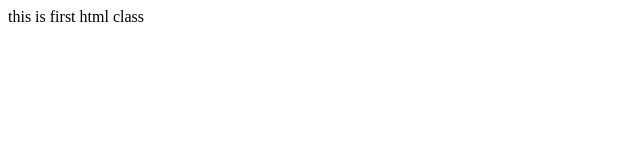
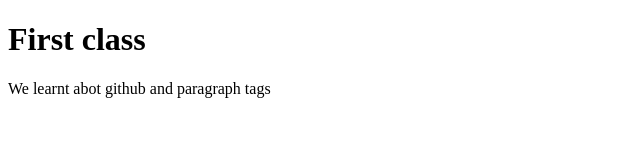
Before and after one commit to sanjaysubba/web-dev-class, a plain HTML site: page index.html in a window 1280 px wide. Shown: the whole page, without its empty margins (0-640 px from the left). Drawn offline with Linux system fonts and the light colour scheme.

Commit message:
first-class:: First class changes updat

```diff
--- a/index.html
+++ b/index.html
@@ -6,6 +6,7 @@
     <title>Document</title>
 </head>
 <body>
-    this is first html class
+    <h1>First class</h1>
+    <p>We learnt abot github and paragraph tags</p>
 </body>
 </html>
```
